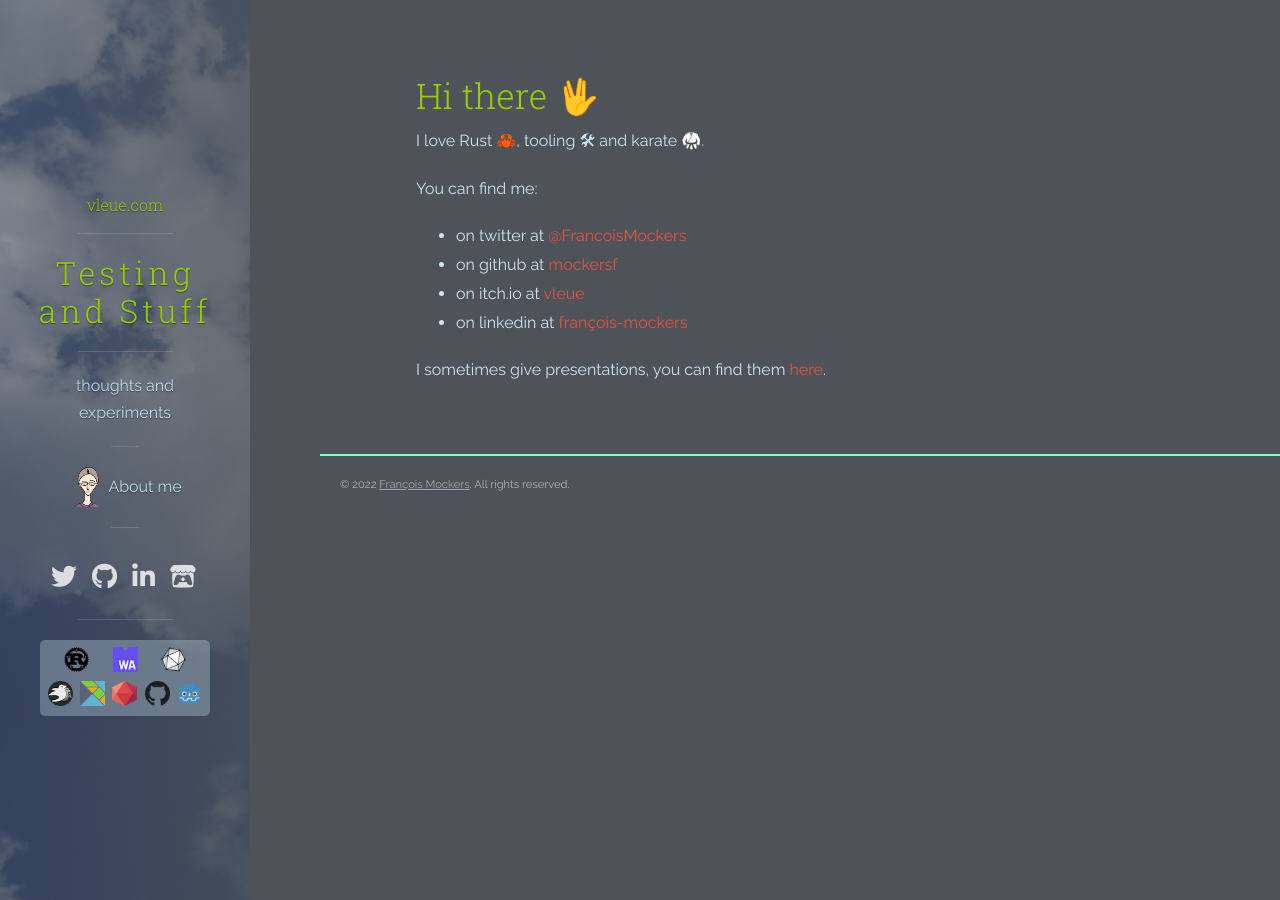
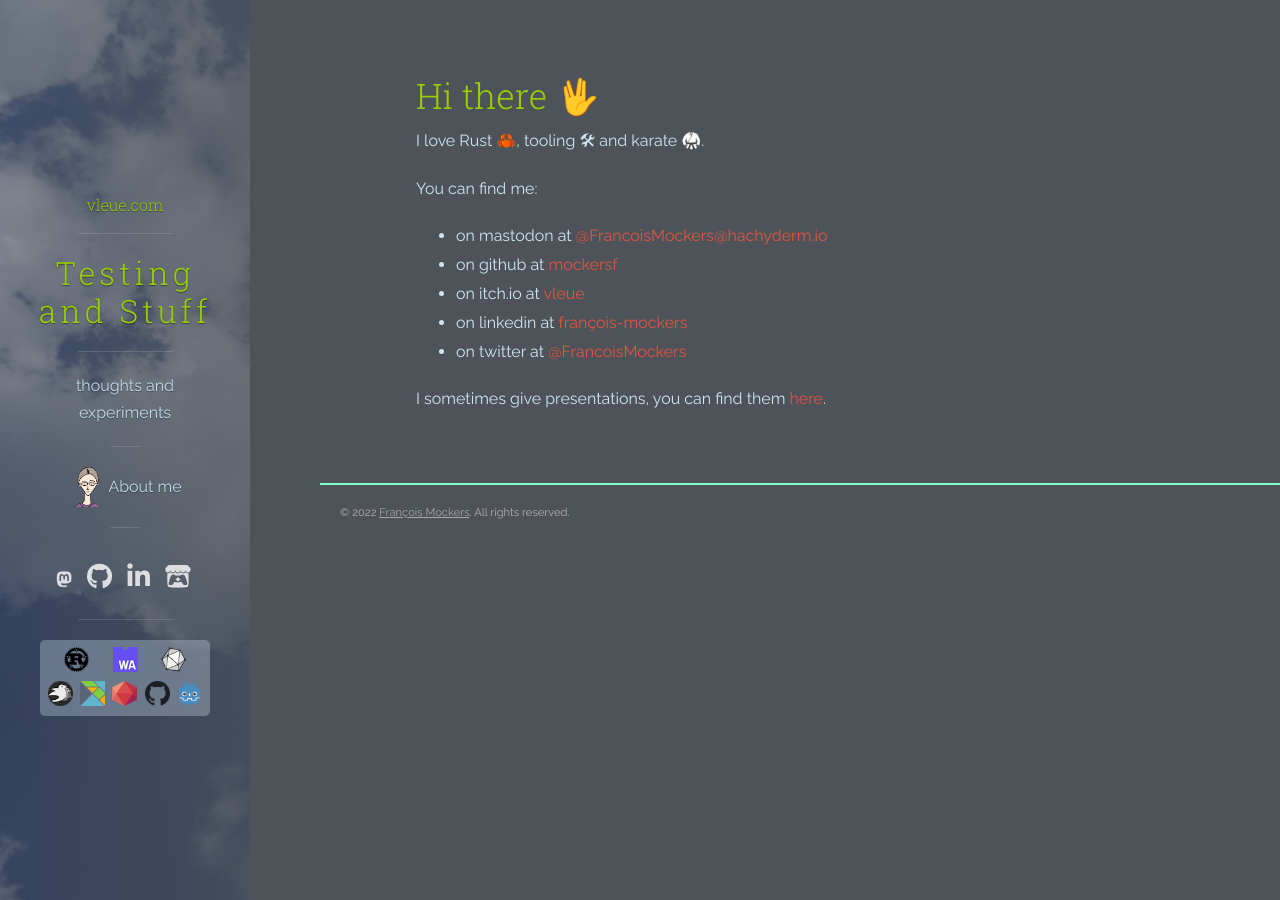
Before and after one commit to mockersf/mockersf.github.io, a Jekyll site: the page built from apropos.md, in a window 1280 px wide. Built offline with Jekyll 4.4.1, drawn with Linux system fonts in a browser that asks for light colours; nearby versions of some CDN libraries; our own code applies the rules of GitHub Pages for plain Markdown files.

Commit message:
mastodon

```diff
--- a/_config.yml
+++ b/_config.yml
@@ -6,6 +6,8 @@ description: "thoughts and experiments"
 author:
   name: "François Mockers"
   # email: mockersf@gmail.com
+  mastodon_username: FrancoisMockers
+  mastodon_instance: hachyderm.io
   twitter_username: FrancoisMockers
   github_username: mockersf
   linkedin_profile: françois-mockers
--- a/_includes/header.html
+++ b/_includes/header.html
@@ -33,13 +33,14 @@
           <nav class="cover-navigation navigation--social">
             <ul class="navigation">
 
-              {% if site.author.twitter_username %}
-              <!-- Twitter -->
+              {% if site.author.mastodon_username %}
+              <!-- Mastodon -->
               <li class="navigation__item">
-                <a href="http://twitter.com/{{ site.author.twitter_username }}"
-                  title="@{{ site.author.twitter_username }} on Twitter" target="_blank">
-                  <i class="icon fab fa-twitter" aria-hidden="true"></i>
-                  <span class="label">Twitter</span>
+                <a rel="me" href="https://{{ site.author.mastodon_instance }}/@{{ site.author.mastodon_username }}"
+                  title="@{{ site.author.mastodon_username }}@{{ site.author.mastodon_instance }}" target="_blank">
+                  <!-- <i class="icon fab fa-twitter" aria-hidden="true"></i> -->
+                  <i class="fa-brands fa-mastodon" aria-hidden="true"></i>
+                  <span class="label">Mastodon</span>
                 </a>
               </li>
               {% endif %}
--- a/apropos.md
+++ b/apropos.md
@@ -8,9 +8,10 @@ layout: default
 I love Rust 🦀, tooling 🛠 and karate 🥋.
 
 You can find me:
-- on twitter at [@{{ site.author.twitter_username }}](http://twitter.com/{{ site.author.twitter_username }}){:target="_blank"}
+- on mastodon at [@{{ site.author.mastodon_username }}@{{ site.author.mastodon_instance }}](https://{{ site.author.mastodon_instance }}/@{{ site.author.mastodon_username }}){:target="_blank"}
 - on github at [{{ site.author.github_username }}](https://www.github.com/{{ site.author.github_username }}){:target="_blank"}
 - on itch.io at [{{ site.author.itchio_profile }}](https://{{ site.author.itchio_profile }}.itch.io/){:target="_blank"}
 - on linkedin at [{{ site.author.linkedin_profile }}](https://www.linkedin.com/in/{{ site.author.linkedin_profile }}){:target="_blank"}
+- on twitter at [@{{ site.author.twitter_username }}](http://twitter.com/{{ site.author.twitter_username }}){:target="_blank"}
 
 I sometimes give presentations, you can find them [here](/presentations/).
```
